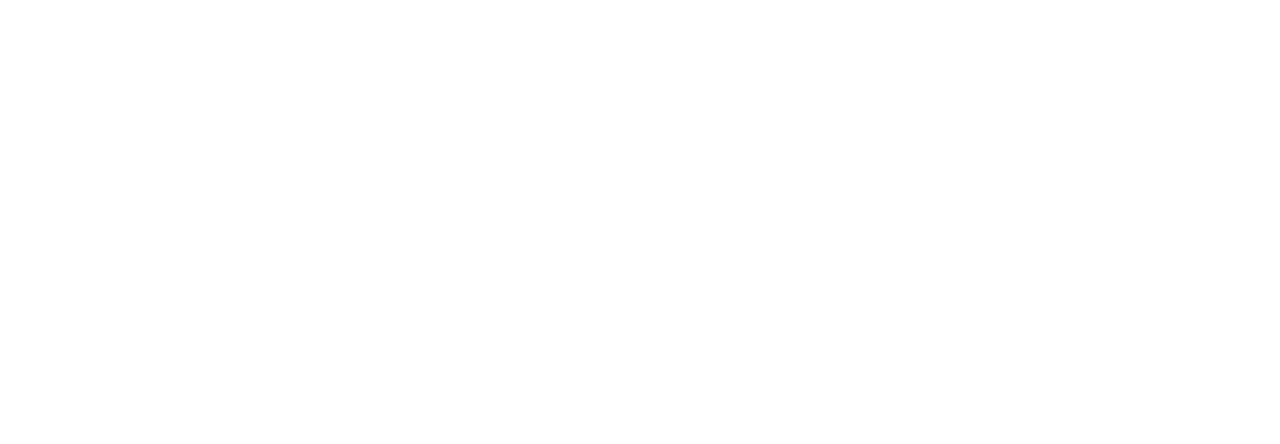
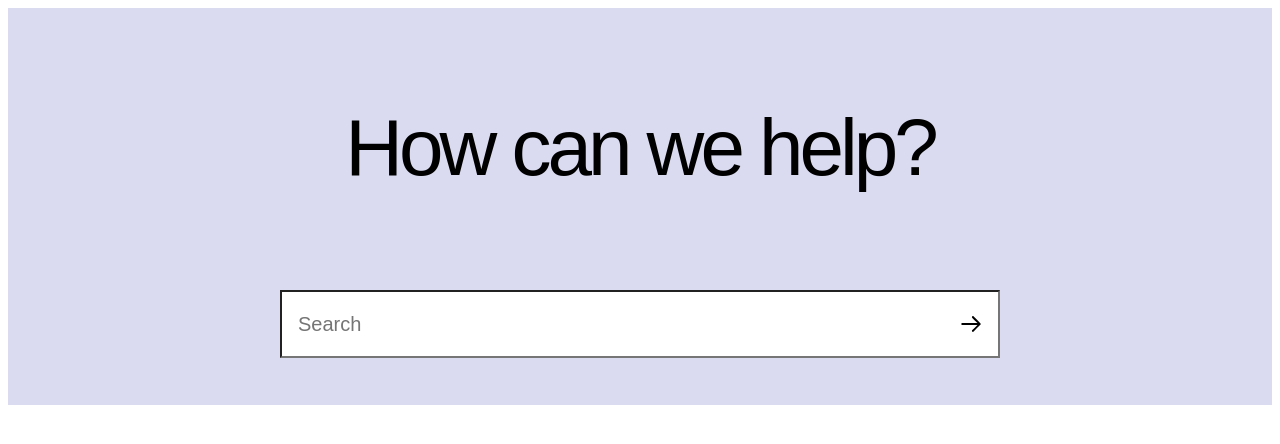
Before and after one commit to tarekelg/Abstract-Gruppe2, a plain HTML site: page index.html in a window 1280 px wide. Drawn offline with Linux system fonts and the light colour scheme.

Commit message:
heroelement/searchbar

```diff
--- a/index.html
+++ b/index.html
@@ -10,7 +10,38 @@
     <div class="layout">
       <header></header>
       <main></main>
+      <section
+        class="hero-unit" data-hero-unit="large"
+      >
+        <div class="hero-unit_content" data-search-box>
+          <div class="hero-unit_title">How can we help?</div>
+        </div>
+        <form role="search" class="hero-unit_search-box" data-search-box data-instant="true" autocomplete="off" action="/hc/en-us/de/search" accept accept-charset="UTF-8" method="get">
+         <div class="searchbar"><input
+
+            type="search"
+            name="query"
+            id="query"
+            placeholder="Search"
+            aria-label="Search"
+            role="combobox"
+          /><svg class="arrow-svg" version="1.1" id="arrow-svg" xmlns="http://www.w3.org/2000/svg" xmlns:xlink="http://www.w3.org/1999/xlink" x="0px" y="0px" x="0px" y="0px" viewBox="0 0 612 792" style="enable-background:new 0 0 612 792;" xml:space="preserve">
+          <g>
+            <path d="M446.3,417.18c-3.38,0-5.35,0-7.31,0c-107.35,0-214.7-0.02-322.05,0.04c-5.82,0-11.25-0.71-15.99-4.44
+              c-7.12-5.6-10.1-14.87-7.35-23.25c2.83-8.61,10.38-14.41,19.35-14.81c2-0.09,4-0.05,6-0.05c106.68,0,213.36,0,320.05,0
+              c1.96,0,3.92,0,7.21,0c-2.05-2.19-3.29-3.59-4.61-4.92c-35.82-35.85-71.67-71.68-107.48-107.53c-8.92-8.93-10.77-18.21-5.61-27.49
+              c6.34-11.4,21.01-14.53,31.38-6.64c1.85,1.41,3.53,3.05,5.17,4.7c48.34,48.32,96.66,96.66,144.99,145
+              c12.49,12.5,12.49,23.74-0.01,36.25c-48.56,48.58-97.11,97.15-145.68,145.71c-8.95,8.94-18.17,10.82-27.48,5.69
+              c-11.41-6.28-14.6-21-6.74-31.36c1.5-1.98,3.28-3.77,5.04-5.54c35.46-35.5,70.95-70.98,106.42-106.47
+              C442.88,420.82,444.1,419.49,446.3,417.18z"></path>
+          </g>
+          </svg></div>
+          <!-- <input type="submit" name="commit" value="Search" /> -->
+        </form>
+
+      </div>
+      </section>
       <footer></footer>
-    </div>
+
   </body>
 </html>
--- a/style.css
+++ b/style.css
@@ -1,3 +1,122 @@
 .layout {
   display: block;
 }
+
+.hero-unit {
+  display: block;
+  position: relative;
+  height: 397px;
+  width: auto;
+  box-sizing: border-box;
+  background-color: rgb(218, 219, 241);
+  color: rgb(255, 255, 255);
+  font-family: "GT America Standart", sans-serif;
+  font-size: 20px;
+  line-height: 30px;
+  /* overflow-x: hidden;
+  overflow-y: hidden; */
+  padding-bottom: 115px;
+  padding-left: 30px;
+  padding-right: 30px;
+  padding-top: 80px;
+  text-size-adjust: 100%;
+}
+
+.hero-unit_content {
+  position: relative;
+  box-sizing: border-box;
+  height: 202px;
+  margin-bottom: 0px;
+  margin-left: auto;
+  margin-right: auto;
+  margin-top: 0px;
+  max-width: 720px;
+  width: 720px;
+  z-index: 2;
+}
+
+.hero-unit_title {
+  box-sizing: border-box;
+  height: 120px;
+  width: 720px;
+  margin-bottom: 1rem;
+  margin-left: 0px;
+  margin-right: 0px;
+  margin-top: 0px;
+  z-index: 3;
+  color: rgb(0, 0, 0);
+  font-size: 80px;
+  font-weight: 400;
+  letter-spacing: -4px;
+  line-height: 120px;
+  text-align: center;
+  text-size-adjust: 100%;
+}
+
+.hero-unit_search-box {
+  box-sizing: border-box;
+  position: relative;
+  margin-left: auto;
+  margin-right: auto;
+  margin-top: 0em;
+  height: 66px;
+  width: 720px;
+  max-width: 720px;
+  z-index: 3;
+  font-size: 20px;
+  line-height: 30px;
+}
+
+#query {
+  box-sizing: border-box;
+  height: auto;
+  margin-bottom: 0px;
+  margin-left: 0px;
+  margin-right: 0px;
+  margin-top: 0px;
+  padding-bottom: 1rem;
+  padding-left: 1rem;
+  padding-right: 1rem;
+  padding-top: 1rem;
+  width: 720px;
+  font-feature-settings: normal;
+  font-kerning: auto;
+  font-optical-sizing: auto;
+  font-size: 20px;
+  font-stretch: 100%;
+  font-style: normal;
+  font-weight: 400;
+  letter-spacing: normal;
+  line-height: 32px;
+  text-align: start;
+  text-indent: 0px;
+  text-shadow: none;
+  text-size-adjust: 100%;
+  word-spacing: 0px;
+  background-clip: padding-box;
+}
+
+#arrow-svg {
+  position: absolute;
+  /* bottom: -5px; */
+  box-sizing: border-box;
+  overflow-x: hidden;
+  overflow-y: hidden;
+  right: 15px;
+  top: 50%;
+  /* height: 36.2344px; */
+  width: 28px;
+  z-index: 100;
+  /* vertical-align: middle; */
+  transform: translateY(-50%);
+  /* margin-bottom: 390px;
+  margin-right: 80px; */
+}
+
+#arrow-svg:hover {
+  fill: rgb(6, 75, 224);
+}
+
+.searchbar {
+  position: relative;
+}
```
